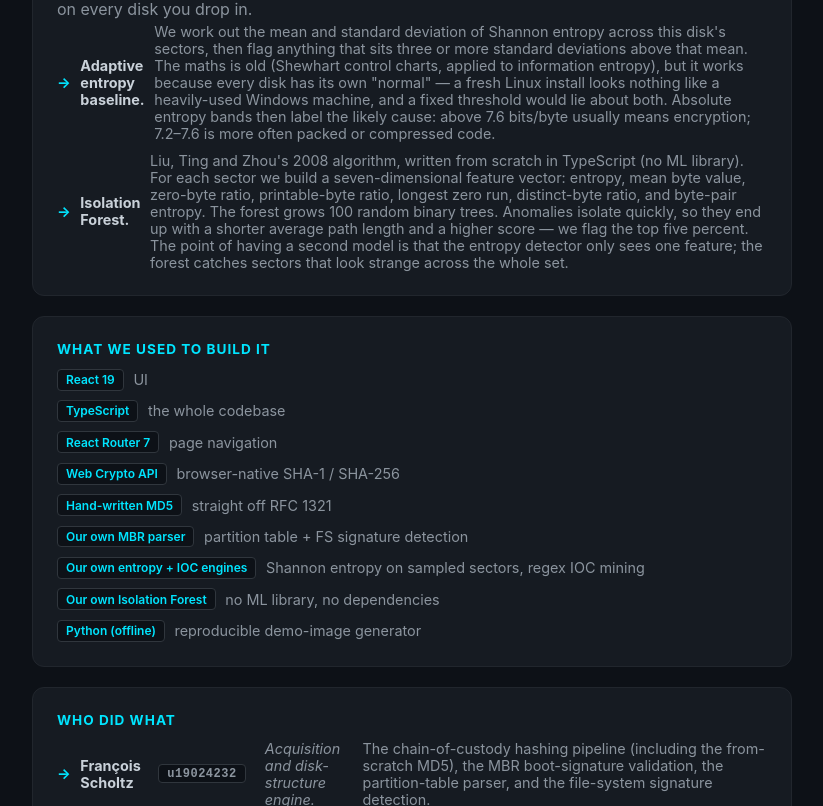
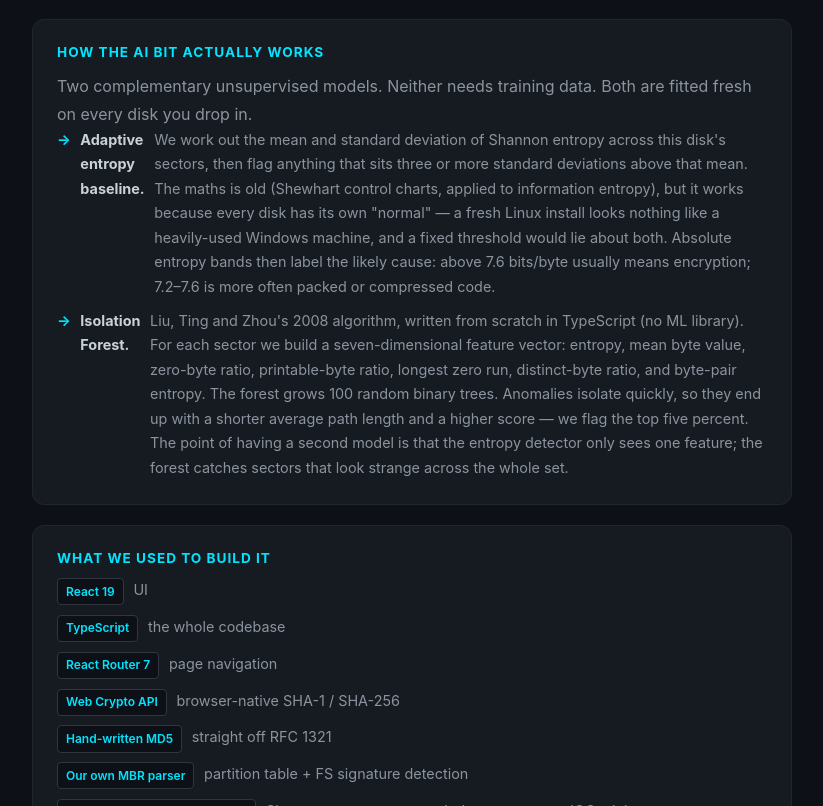
Before and after one commit to SchoItz/Cos783Final, a React (Create React App) app: page /about in a window 1280 px wide. Shown: the part 1014-1820 px from the top of the page, without its empty margins (228-1051 px from the left). Built offline with nearby package versions, Linux system fonts and the light colour scheme.

Commit message:
More about changes

```diff
--- a/src/pages/About.css
+++ b/src/pages/About.css
@@ -73,8 +73,9 @@
   color: #8b949e;
   font-size: 0.9rem;
   display: flex;
-  align-items: center;
+  align-items: flex-start;
   gap: 0.6rem;
+  line-height: 1.7;
 }
 
 .feature-list li::before {
@@ -99,11 +100,12 @@
   background-color: #0d1117;
   border: 1px solid #30363d;
   color: #8b949e;
-  padding: 0.1rem 0.5rem;
+  padding: 0.25rem 0.75rem;
   border-radius: 4px;
-  font-size: 0.75rem;
+  font-size: 0.9rem;
   font-weight: 600;
-  margin-left: 0.5rem;
+  margin-left: 0.6rem;
   font-family: monospace;
   letter-spacing: 0.5px;
+  vertical-align: middle;
 }
```
